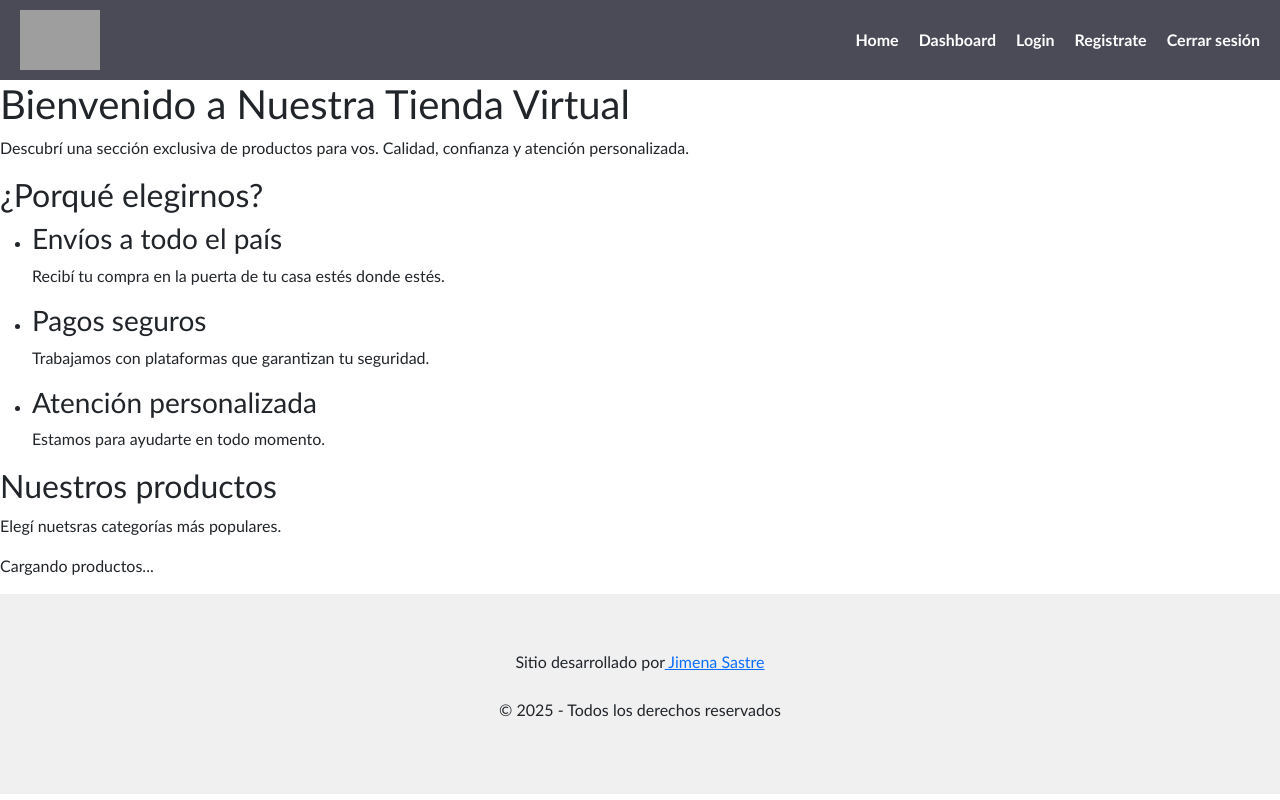
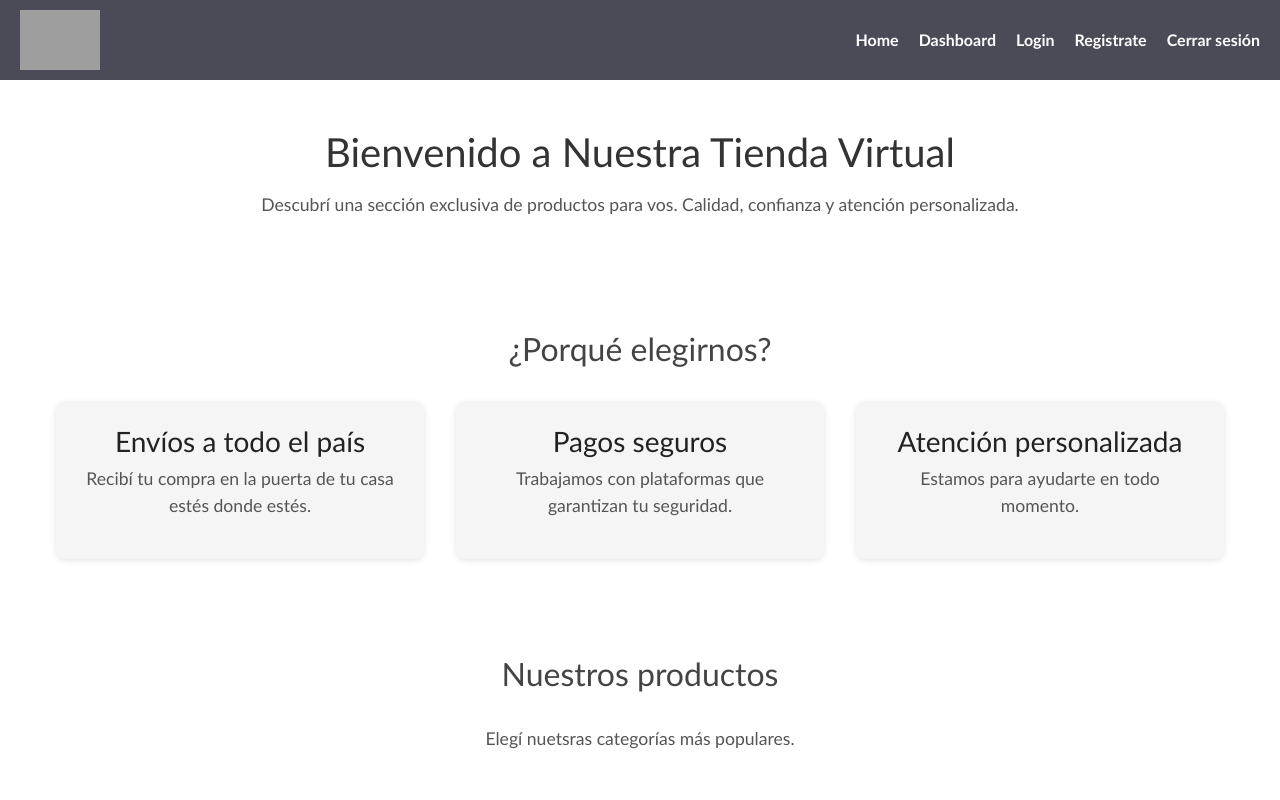
Before and after one commit to jime2803/base-proyecto-jimena-sastre, a React (Vite) app: page / in a window 1280 px wide. Shown: the top 800 px of the page. Built offline with nearby package versions, Linux system fonts and the light colour scheme; grey boxes are pictures that could not be loaded.

Commit message:
Add: css to Home page

```diff
--- a/src/pages/Home.jsx
+++ b/src/pages/Home.jsx
@@ -30,7 +30,7 @@ const Home = () => {
 
         {/* {Seccion reservada para carga diferida de productos} */}
 
-        <div>
+        <div className="product-loading">
           <p>Cargando productos...</p>
         </div>
       </section>
--- a/src/styles/pages/Home.css
+++ b/src/styles/pages/Home.css
@@ -0,0 +1,66 @@
+/* Home.css */
+
+section {
+  padding: 3rem 1rem;
+  max-width: 1200px;
+  margin: 0 auto;
+}
+
+section h1 {
+  font-size: 2.5rem;
+  text-align: center;
+  margin-bottom: 1rem;
+  color: #333;
+}
+
+section p {
+  font-size: 1.1rem;
+  text-align: center;
+  color: #555;
+}
+
+section h2 {
+  font-size: 2rem;
+  margin-bottom: 2rem;
+  text-align: center;
+  color: #444;
+}
+
+/* Estilo para la sección de "¿Por qué elegirnos?" */
+section ul {
+  display: flex;
+  flex-wrap: wrap;
+  justify-content: center;
+  gap: 2rem;
+  list-style: none;
+  padding: 0;
+  margin: 0;
+}
+
+section ul li {
+  flex: 1 1 250px;
+  background-color: #f5f5f5;
+  padding: 1.5rem;
+  border-radius: 10px;
+  box-shadow: 0 2px 6px rgba(0, 0, 0, 0.1);
+  text-align: center;
+}
+
+section ul li h3 {
+  margin-bottom: 0.5rem;
+  color: #222;
+}
+
+section ul li p {
+  color: #555;
+}
+
+/* Carga de productos */
+section .product-loading {
+  display: flex;
+  justify-content: center;
+  align-items: center;
+  height: 100px;
+  font-style: italic;
+  color: #777;
+}
```
